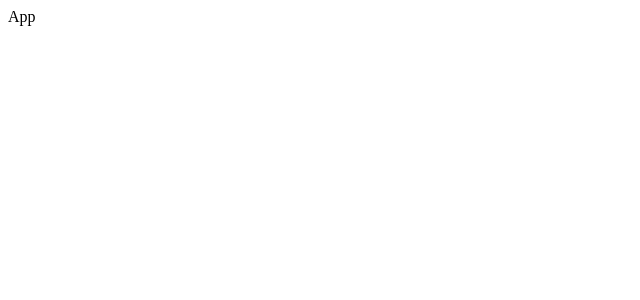
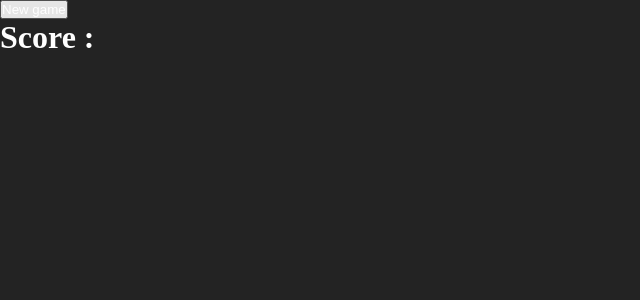
Before and after one commit to Ashkantvn/destruct-same-blocks, a React (Create React App) app: page / in a window 1280 px wide. Shown: the top 300 px of the page, without its empty margins (0-640 px from the left). Built offline with nearby package versions, Linux system fonts and the light colour scheme.

Commit message:
Add header and global style

```diff
--- a/src/App.js
+++ b/src/App.js
@@ -1,10 +1,11 @@
 import React from 'react';
+import Header from './parts/header/Header';
 
 const App = () => {
   return (
-    <>
-    App
-    </>
+    <main>
+      <Header/>
+    </main>
   )
 }
 
--- a/src/index.js
+++ b/src/index.js
@@ -1,6 +1,7 @@
 import React from "react";
 import  ReactDOM  from "react-dom/client";
 import App from "./App";
+import "./style/css/index.css";
 
 
 
--- /dev/null
+++ b/src/index.scss
@@ -0,0 +1,11 @@
+
+*{
+    margin: 0;
+    padding: 0;
+    color: #fefefe;
+}
+body,html{
+    height: 100%;
+    background-color: #232323;
+    overflow: hidden;
+}
--- /dev/null
+++ b/src/parts/header/Header.jsx
@@ -0,0 +1,12 @@
+import React from 'react'
+
+const Header = () => {
+  return (
+    <header>
+      <button>New game</button>
+      <h1>Score : </h1>
+    </header>
+  )
+}
+
+export default Header
--- /dev/null
+++ b/src/style/css/index.css
@@ -0,0 +1,11 @@
+* {
+  margin: 0;
+  padding: 0;
+  color: #fefefe;
+}
+
+body, html {
+  height: 100%;
+  background-color: #232323;
+  overflow: hidden;
+}/*# sourceMappingURL=index.css.map */
```
Also changed, not shown: 1 other file (tests, documents, lock files or other folders).
